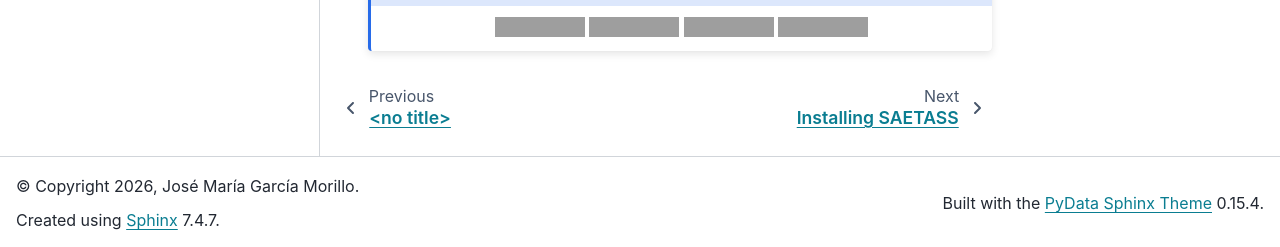
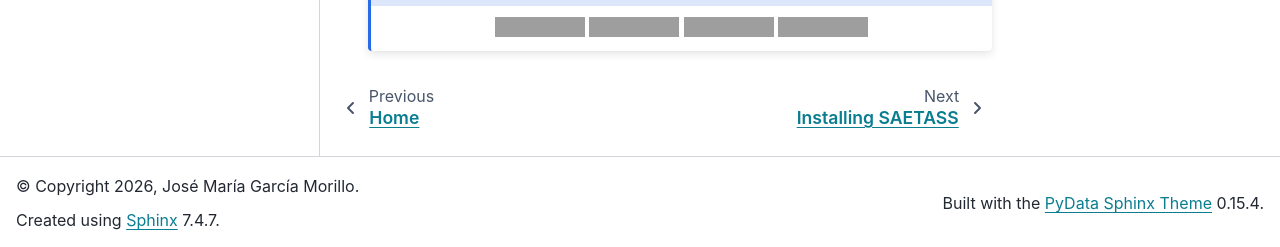
Before and after one commit to jmgarciamorillo/SAETASS, a Sphinx documentation site: the page built from docs/source/introduction.rst, in a window 1280 px wide and 900 px high, scrolled down 1308 px. Shown: the part 650-897 px from the top of the window. Built offline with Sphinx 7.4.7 and the PyData theme 0.15.4, drawn with Linux system fonts in a browser that asks for light colours; grey boxes are pictures that could not be loaded.

Commit message:
Fixed a bug due to lack of title in main documentation page

```diff
--- a/docs/source/index.rst
+++ b/docs/source/index.rst
@@ -1,3 +1,5 @@
+.. title:: Home
+
 .. image:: _static/saetass_logotagline_horizontal.svg
    :alt: SAETASS Logo
    :align: center
```
